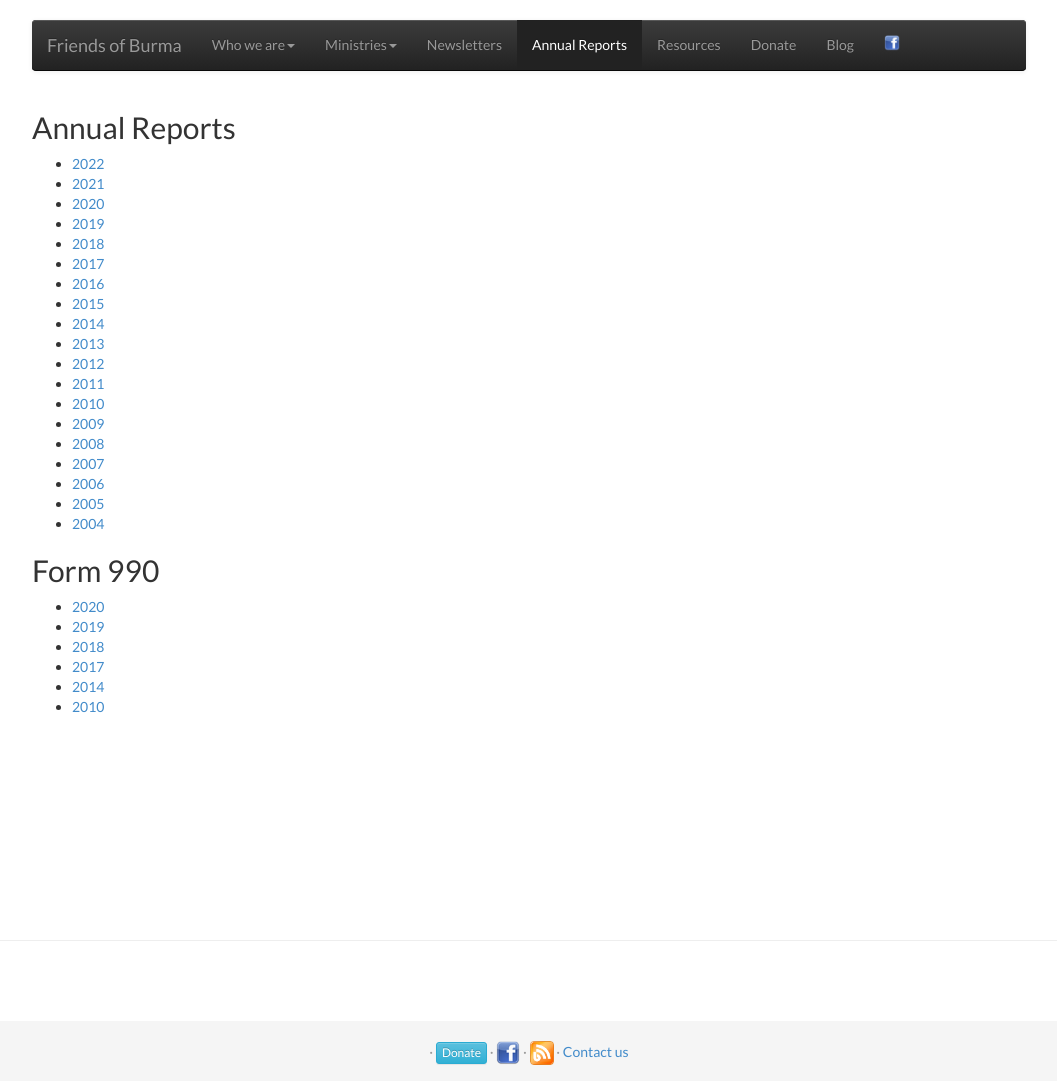
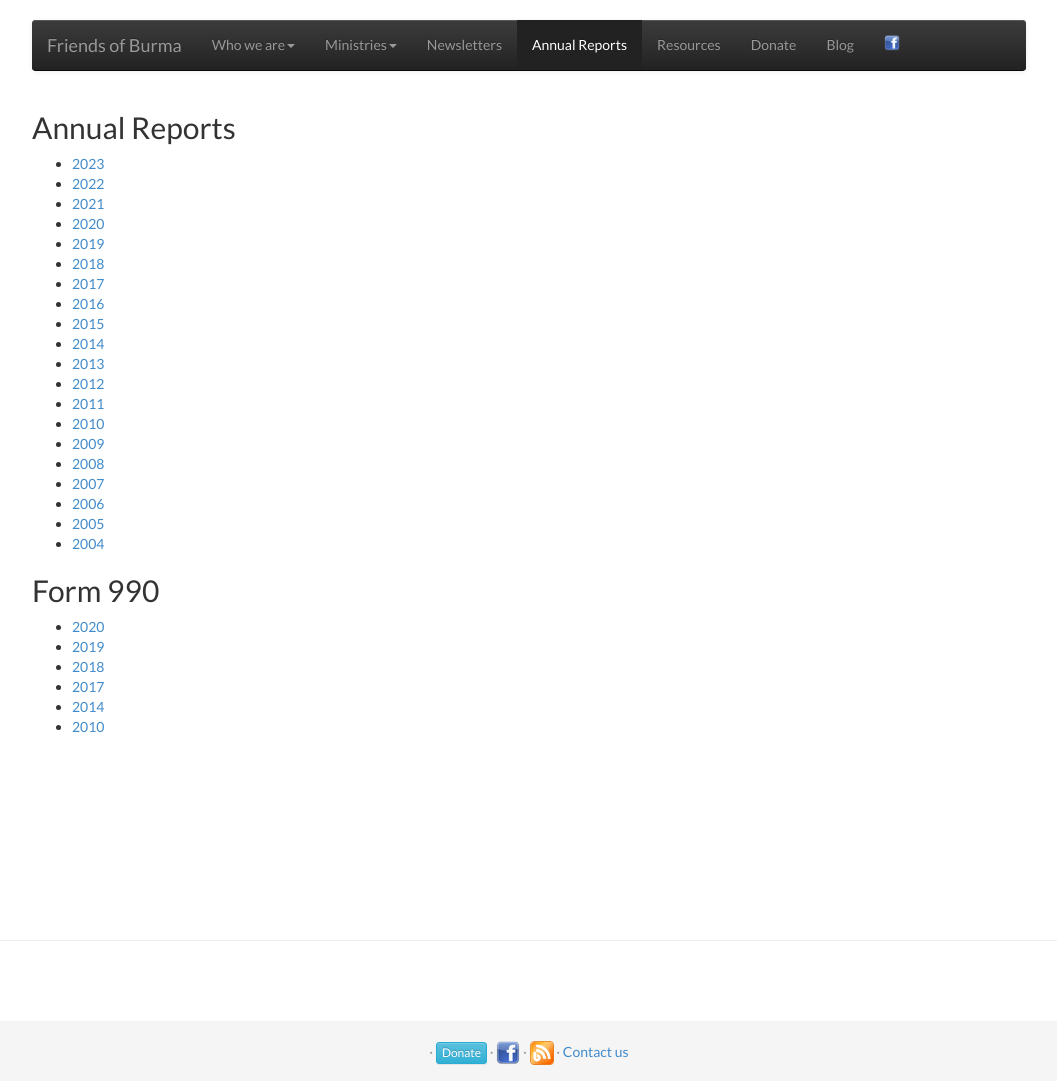
Before and after one commit to friendsofburma/friendsofburma.github.io, a Jekyll site: the page built from _pages/annualreports.md, in a window 1280 px wide. Shown: the whole page, without its empty margins (111-1168 px from the left). Built offline with Jekyll 4.4.1, drawn with Linux system fonts in a browser that asks for light colours.

Commit message:
annual report 2023.

```diff
--- a/_pages/annualreports.md
+++ b/_pages/annualreports.md
@@ -7,6 +7,7 @@ permalink: /annualreports/
 
 ## Annual Reports
 
+- [2023](/static/docs/annual_report_2023.pdf)
 - [2022](http://news.friendsofburma.org/2023/01/friends-of-burma-annual-report-2022.html)
 - [2021](http://news.friendsofburma.org/2022/01/friends-of-burma-annual-report-2021.html)
 - [2020](http://news.friendsofburma.org/2021/01/friends-of-burma-annual-report-2020.html)
```
Also changed, not shown: 1 other file.
